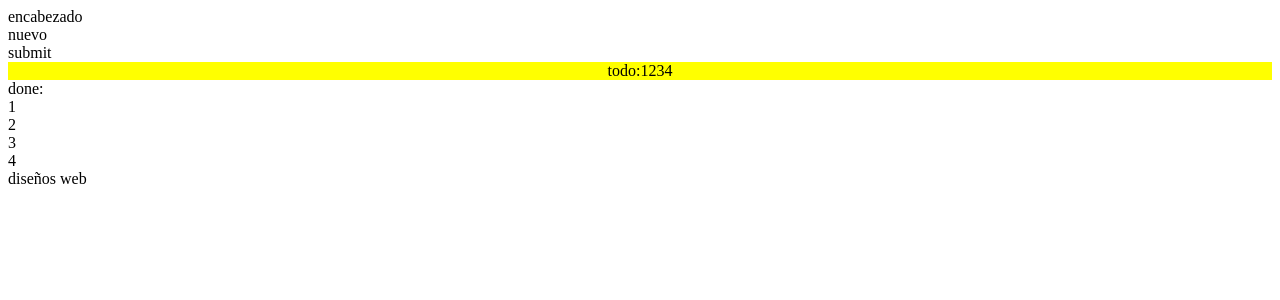
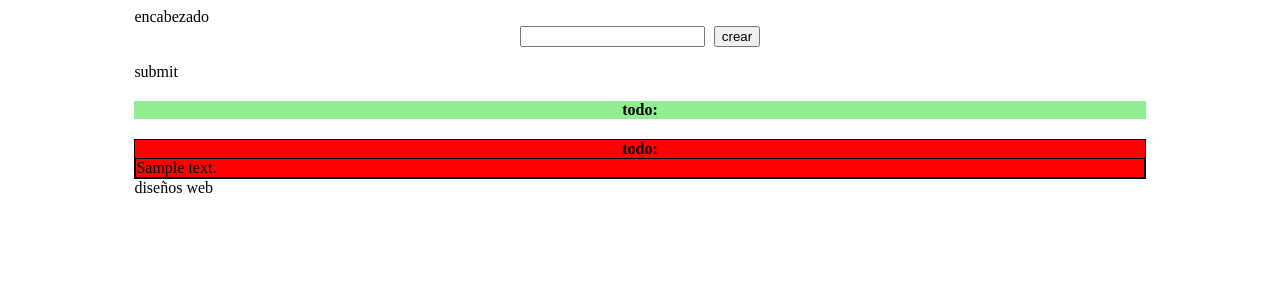
Before and after one commit to montegrone/nflapuestas, a Django app: page / in a window 1280 px wide. Shown: the top 300 px of the page. Run offline with Django 3.2, Linux system fonts and the light colour scheme; tables that the repository leaves empty hold one stand-in row (values such as "Sample post").

Commit message:
se agrego el listado de todos, y el boton

```diff
--- a/nfl/admin.py
+++ b/nfl/admin.py
@@ -1,5 +1,5 @@
 from django.contrib import admin
-from .models import Equipo
+from .models import Todo
 
 # Register your models here.
-admin.site.register(Equipo)
+admin.site.register(Todo)
--- a/nfl/models.py
+++ b/nfl/models.py
@@ -1,21 +1,12 @@
 from django.db import models
 
-# Create your models here.
-class Equipo(models.Model):
 
-    nombre = models.CharField(max_length=100)
+
+class Todo(models.Model):
+
+    descripcion=models.TextField()
+    terminado=models.BooleanField()
+
 
     def __str__(self):
-        return(self.nombre)
-
-
-class Fixture(models.Model):
-
-    fecha=models.IntegerField
-    local=models.ForeignKey(Equipo,on_delete=models.CASCADE)
-    visitante=models.ForeignKey(Equipo,on_delete=models.CASCADE,related_name='relacion1')
-    gana_local=models.FloatField        #campo para guardar la probabilidad de que gane el local
-    gana_visitante = models.FloatField  #campo para guardar la probabilidad de que gane el visitante
-
-    def __str__(self):
-        return '{} {} {} {} {}'.format(self.fecha,self.local,self.gana_local,self.visitante,self.gana_visitante)
+        return self.descripcion
--- a/nfl/static/styles.css
+++ b/nfl/static/styles.css
@@ -1,14 +1,42 @@
-.tareas{
-background-color:yellow;
-display: flex;
-flex-direction: row;
-justify-content: center;
+.container {
+    display: flex;
+    flex-direction: column;
+    justify-content: center;
+    padding: 0 10% 0 10%;
 }
 
+.tareas {
+    background-color: lightgreen;
+    display: flex;
+    flex-direction: column;
+    justify-content: center;
+    margin: 20px 0 0 0;
+}
 
+.botones {}
 
+.formulario {
+    display: flex;
+    justify-content: center;
+}
 
+.titulo-tareas {
+    text-align: center;
+    font-weight: bold;
+}
 
+.crear {
+    margin-left: 5px;
+}
+
+.item {
+    border: 1px solid black;
+}
+
+.hechas {
+    border: 1px solid black;
+    background-color: red;
+}
 
 /*
 .col1 {
--- a/nfl/templates/home.html
+++ b/nfl/templates/home.html
@@ -1,12 +1,18 @@
 {% load static %}
 <link rel="stylesheet" type="text/css" href="{% static 'styles.css' %}">
+
+<div class="container">
 
     <div class="encabezado">
         encabezado
     </div>
 
- <div class="boton-nuevo">
-     nuevo
+    <div class="formulario">
+
+        <form action="/" method="post">
+            <input type="text" name="descripcion" class="botones">
+            <input type="submit" class="crear" value="crear">
+        </form>
     </div>
 
     <div class="boton-submit">
@@ -15,18 +21,16 @@
 
     <div class="tareas">
         <div class="titulo-tareas">todo:</div>
-         <div class="listado">1</div>
-         <div class="listado">2</div>
-         <div class="listado">3</div>
-         <div class="listado">4</div>
+        {% for item in porhacer %}
+        <div class="item"> {{item.descripcion}} </div>
+        {% endfor %}
     </div>
 
-<div class="hechas">
-     <div class="titulo-hechas">done:</div>
-         <div class="listado">1</div>
-         <div class="listado">2</div>
-         <div class="listado">3</div>
-         <div class="listado">4</div>
+    <div class="tareas hechas">
+        <div class="titulo-tareas">todo:</div>
+        {% for item in hechos %}
+        <div class="item"> {{item.descripcion}} </div>
+        {% endfor %}
     </div>
 
 
@@ -34,15 +38,14 @@
         diseños web
     </div>
 
+
+</div>
 <!--
  <div class="encabezado">
      <div class="col1">1</div>
      <div class="col2">2</div>
      <div class="col3">3</div>
 </div>-->
-
-
-
 
 
 <!--    <select>
@@ -60,7 +63,4 @@
 </select>-->
 
 
-
-
-
 <!--action=comparar(equipo1,equipo2)-->
--- a/nfl/views.py
+++ b/nfl/views.py
@@ -1,11 +1,30 @@
 from django.shortcuts import render
-from django.http import HttpResponse
-from .models import Equipo
+from django.http import HttpResponse, HttpResponseRedirect
+from .models import Todo
+from django.views.decorators.csrf import csrf_exempt
+
+
 # Create your views here.
+@csrf_exempt
 def home(req):
-#   import pdb; pdb.set_trace()
-    equipos=Equipo.objects.all()
-    return render(req, 'home.html', {'equipos': equipos})
+    if req.method == 'POST' and req.POST['descripcion']:
+        todo = Todo(descripcion=req.POST['descripcion'], terminado=False)
+        todo.save()
+        return HttpResponseRedirect("/")
+
+
+    todos=Todo.objects.all()
+    hechos=[]
+    porhacer=[]
+    for xx in todos:
+        if xx.terminado:
+            hechos.insert(0,xx)
+        else:
+            porhacer.insert(0,xx)
+
+
+
+    return render(req, 'home.html', {'hechos': hechos, 'porhacer': porhacer})
 
 # def comparar(equipo1,equipo2):
 #     import...
```
Also changed, not shown: nfl/migrations/0001_initial.py. Lines whose indentation alone changed are shown as unchanged.
